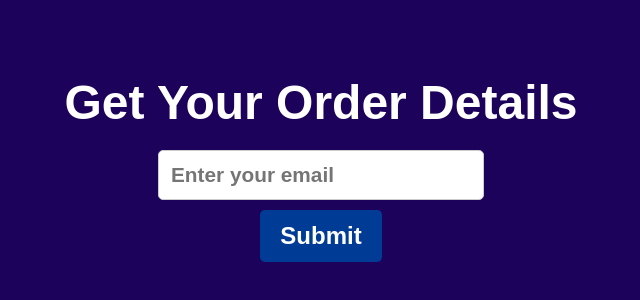
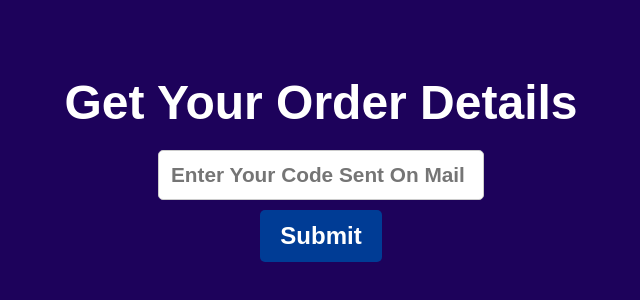
Before and after one commit to arshtyagi/urbanstarterfetchingrecords, a plain HTML site: page index.html in a window 1280 px wide. Shown: the part 258-558 px from the top of the page, without its empty margins (319-959 px from the left). Drawn offline with Linux system fonts and the light colour scheme.

Commit message:
Update index.html

```diff
--- a/index.html
+++ b/index.html
@@ -210,7 +210,7 @@
 </head>
 <body>
     <h1>Get Your Order Details</h1>
-    <input type="email" id="email" placeholder="Enter your email" required>
+    <input type="email" id="email" placeholder="Enter Your Code Sent On Mail On your Order Sheet" required>
     <button id="submit-button" onclick="fetchOrderDetails()">Submit</button>
     <div id="result"></div>
 </body>
```
